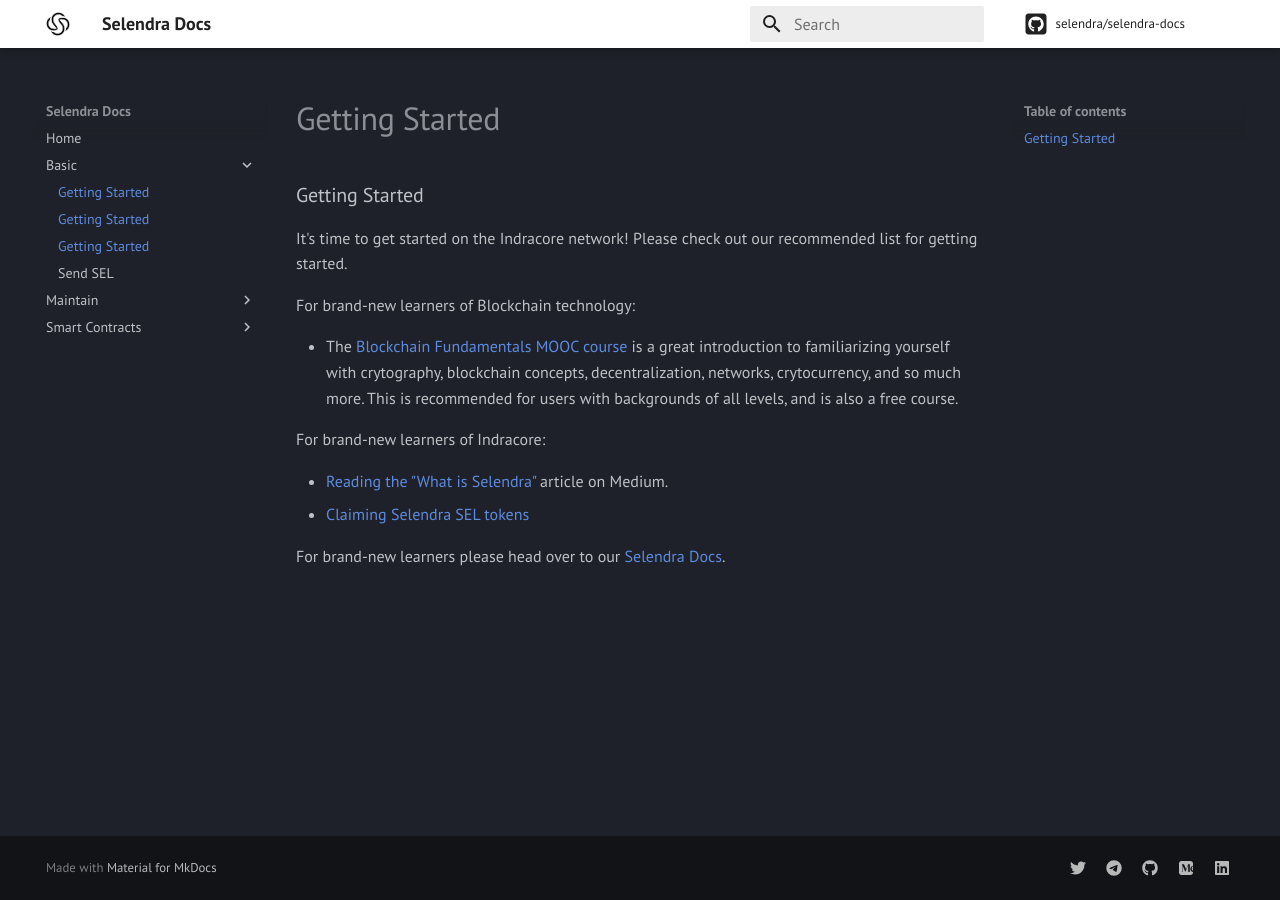
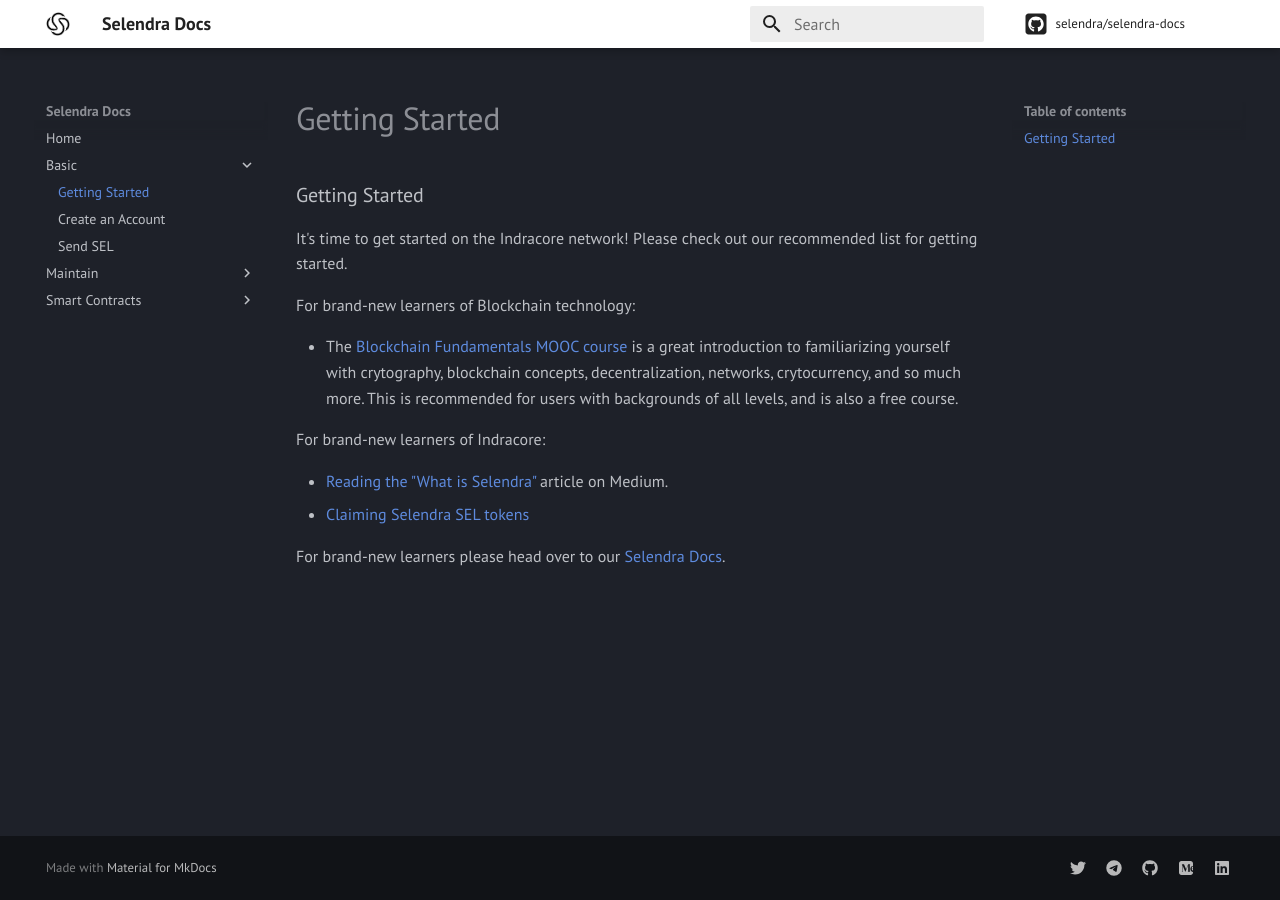
Before and after one commit to SCSW/selendra-docs, an MkDocs documentation site: the page built from docs/basic/getting-started.md, in a window 1280 px wide. Built offline with MkDocs 1.6.1 and Material for MkDocs 9.7.7, drawn with Linux system fonts in a browser that asks for light colours; comment, search, counter and statistics services are not loaded.

```diff
--- a/mkdocs.yml
+++ b/mkdocs.yml
@@ -8,8 +8,7 @@
  - Home: index.md
  - Basic:
    - Getting Started: basic/getting-started.md
-   - Create an Account: basic/getting-started.md
-   - Wallet and Balance: basic/getting-started.md
+   - Create an Account: basic/create-account.md
    - Send SEL: basic/send-sel.md
  - Maintain:
    - Set Up a validator: Maintain/guides-how-to-validate-selendra.md
```
